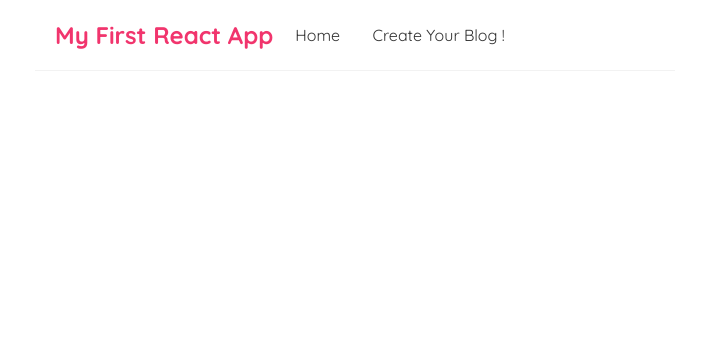
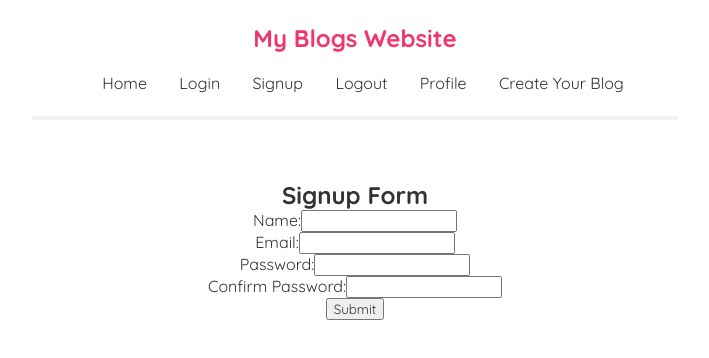
Before and after one commit to Abdullaah-Ali/BlogWebappfrontend, a React (Create React App) app: page /signup in a window 1280 px wide. Shown: the top 358 px of the page, without its empty margins (285-994 px from the left). Built offline with nearby package versions, Linux system fonts and the light colour scheme.

Commit message:
Added the signup login page (signup html and the data handling

```diff
--- a/src/App.js
+++ b/src/App.js
@@ -3,7 +3,9 @@ import './index.css'; // Importing index.css
 
 import './App.css';
 import Navbar from './Navbar';
-import Home from './home'
+import Home from './home';
+import Login from './Login';
+import Signup from './Signup';
 
 
 function App() {
@@ -18,6 +20,10 @@ function App() {
       <div className="content">
     < Routes>
     <Route path = "/" element = { <Home/>}/>
+    <Route path = "/login" element = { <Login/>}/>
+    <Route path = "/signup" element = { <Signup/>}/>
+
+
     </Routes>
 
     <home/>
--- /dev/null
+++ b/src/Login.js
@@ -0,0 +1,7 @@
+const Login = () => {
+    return (
+      <h2> working to show the login page and not others</h2>
+     );
+}
+
+export default Login;
--- a/src/Navbar.js
+++ b/src/Navbar.js
@@ -1,15 +1,25 @@
 const Navbar = () => {
     return (
         <nav className= " navbar">
-            <h1> My First React App</h1>
+            <h1> My Blogs Website </h1>
             <div className = "Links ">
             <a href = "/">Home</a>
-            <a href =  " /create ">  Create Your Blog !</a>
+            <a href = "/login"> Login</a>
+            <a href = "/signup"> Signup</a>
+            <a href = "/logout"> Logout</a>
+            <a href= " /profile-edit"> Profile</a>
+            <a href =  " /create ">  Create Your Blog</a>
             </div>
+
 
         </nav>
 
     );
 }
 
+
+
+//completed
+
+
 export default Navbar;
--- /dev/null
+++ b/src/Signup.js
@@ -0,0 +1,72 @@
+import { useState } from 'react';
+
+
+const Signup = () => {
+
+
+    const [formData, setFormData] = useState({
+    name: '',
+    email: '',
+    password: '',
+    confirm_password: ''
+  });
+
+
+
+      // Function to handle form input changes
+      const handleChange = (e) => {
+        const { name, value } = e.target;
+        setFormData(prevState => ({
+            ...prevState,
+            [name]: value
+        }));
+    };
+
+
+
+    const handleSubmit = async (e) => {
+        e.preventDefault();
+        // Check if any required fields are empty
+        if (!formData.name || !formData.email || !formData.password || !formData.confirm_password) {
+            alert('Please fill in all fields.');
+            return;
+        }
+        // Proceed with form submission
+        try {
+            console.log('Form submission is done with the data if ' , formData.email)
+            // Send data to backend using the api
+        } catch (error) {
+
+            console.error('Error occurred:', error);
+        }
+    };
+
+
+
+  return (
+    <div className="Form-signup">
+        <h2>Signup Form</h2>
+        <form onSubmit={handleSubmit}>
+            <div className="form-group">
+                <label htmlFor="name">Name:</label>
+                <input type="text" id="name" name="name" value={formData.name} onChange={handleChange} />
+            </div>
+            <div className="form-group">
+                <label htmlFor="email">Email:</label>
+                <input type="email" id="email" name="email" value={formData.email} onChange={handleChange} />
+            </div>
+            <div className="form-group">
+                <label htmlFor="password">Password:</label>
+                <input type="password" id="password" name="password" value={formData.password} onChange={handleChange} />
+            </div>
+            <div className="form-group">
+                <label htmlFor="confirm_password">Confirm Password:</label>
+                <input type="password" id="confirm_password" name="confirm_password" value={formData.confirm_password} onChange={handleChange} />
+            </div>
+            <button type="submit">Submit</button>
+        </form>
+    </div>
+);
+}
+
+export default Signup;
--- a/src/index.css
+++ b/src/index.css
@@ -7,12 +7,14 @@
   color: #333;
 }
 .navbar {
-  padding: 20px;
+  padding: 23px;
   display: flex;
+  gap: 20px;
+  flex-direction: column;
   align-items: center;
   max-width: 600px;
   margin: 0 auto;
-  border-bottom: 1px solid #f2f2f2;
+  border-bottom: 4px solid #f2f2f2;
 }
 .navbar h1 {
   color: #f1356d;
```
